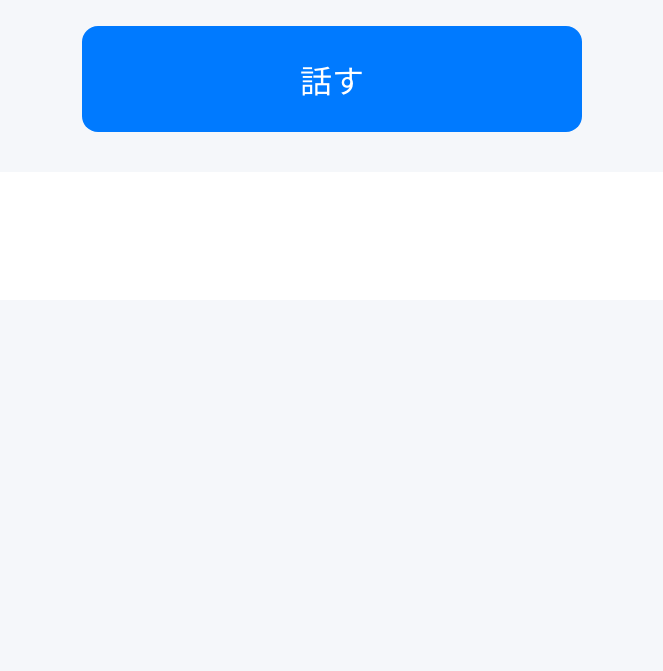
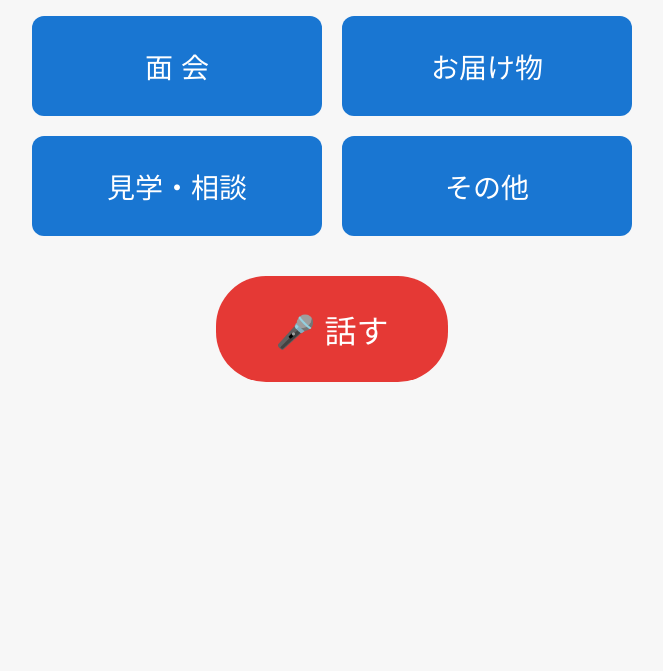
Before and after one commit to tbt3221/reception-mvp, a plain HTML site: page index.html in a window 1280 px wide. Shown: the part 129-800 px from the top of the page, without its empty margins (308-971 px from the left). Drawn offline with Linux system fonts and the light colour scheme.

Commit message:
index.html

```diff
--- a/index.html
+++ b/index.html
@@ -7,69 +7,96 @@
 
   <style>
     body {
-      font-family: "Hiragino Kaku Gothic ProN", "Noto Sans JP", sans-serif;
+      font-family: sans-serif;
       text-align: center;
-      background: #f5f7fa;
       padding: 40px 20px;
+      background: #f7f7f7;
     }
 
     h1 {
       font-size: 32px;
-      margin-bottom: 40px;
+      margin-bottom: 30px;
     }
 
-    button {
-      width: 90%;
-      max-width: 500px;
-      font-size: 32px;
-      padding: 30px;
-      border-radius: 16px;
-      border: none;
-      background: #007aff;
-      color: #fff;
-      cursor: pointer;
+    .buttons {
+      display: grid;
+      grid-template-columns: 1fr 1fr;
+      gap: 20px;
+      max-width: 600px;
+      margin: 0 auto 40px;
     }
 
-    button:active {
-      background: #005fcc;
+    .btn {
+      font-size: 28px;
+      padding: 30px 10px;
+      border-radius: 12px;
+      border: none;
+      background: #1976d2;
+      color: white;
+    }
+
+    .btn:active {
+      background: #125aa0;
+    }
+
+    .mic-btn {
+      font-size: 32px;
+      padding: 30px 60px;
+      border-radius: 50px;
+      border: none;
+      background: #e53935;
+      color: white;
     }
 
     #result {
-      margin-top: 40px;
-      font-size: 28px;
-      background: #ffffff;
-      padding: 24px;
-      border-radius: 12px;
-      min-height: 80px;
+      margin-top: 30px;
+      font-size: 24px;
+      color: #333;
+      min-height: 2em;
     }
 
     #status {
       margin-top: 20px;
-      font-size: 24px;
-      font-weight: bold;
+      font-size: 22px;
+      color: green;
+      min-height: 1.5em;
     }
-
-    .status-wait { color: #007aff; }
-    .status-success { color: #2e7d32; }
-    .status-error { color: #c62828; }
   </style>
 </head>
-
 <body>
 
-  <h1>ご用件をお話しください</h1>
+  <h1>ご用件を選ぶか、話してください</h1>
 
-  <button onclick="startSpeech()">話す</button>
+  <!-- ボタン選択 -->
+  <div class="buttons">
+    <button class="btn" onclick="sendPreset('面会に来ました')">面 会</button>
+    <button class="btn" onclick="sendPreset('お届け物です')">お届け物</button>
+    <button class="btn" onclick="sendPreset('見学・相談です')">見学・相談</button>
+    <button class="btn" onclick="startSpeech()">その他</button>
+  </div>
+
+  <!-- 音声 -->
+  <button class="mic-btn" onclick="startSpeech()">🎤 話す</button>
 
   <div id="result"></div>
   <div id="status"></div>
 
 <script>
-    let clearTimer;
+  let clearTimer = null;
+
+  function showResult(text) {
+    document.getElementById('result').innerText = text;
+
+    // 30秒後に自動消去（個人情報対策）
+    if (clearTimer) clearTimeout(clearTimer);
+    clearTimer = setTimeout(() => {
+      document.getElementById('result').innerText = '';
+    }, 30000);
+  }
 
   function startSpeech() {
     if (!('webkitSpeechRecognition' in window)) {
-        alert('この端末は音声入力に対応していません');
+      alert('このブラウザは音声入力に対応していません');
       return;
     }
 
@@ -78,28 +105,32 @@
     recognition.interimResults = false;
     recognition.continuous = false;
 
-      setStatus('聞き取り中...', 'status-wait');
-      document.getElementById('result').innerText = '';
+    document.getElementById('status').innerText = '聞き取り中...';
 
     recognition.start();
 
     recognition.onresult = function(event) {
       const text = event.results[0][0].transcript;
-        document.getElementById('result').innerText = text;
-
+      showResult(text);
       sendToN8n(text);
-        autoClear();
     };
 
     recognition.onerror = function() {
-        setStatus('音声認識に失敗しました', 'status-error');
+      document.getElementById('status').innerText = '音声認識に失敗しました';
     };
+  }
+
+  function sendPreset(text) {
+    showResult(text);
+    sendToN8n(text);
   }
 
   function sendToN8n(text) {
     fetch('https://n8n.srv1050188.hstgr.cloud/webhook/reception', {
       method: 'POST',
-        headers: { 'Content-Type': 'application/json' },
+      headers: {
+        'Content-Type': 'application/json'
+      },
       body: JSON.stringify({
         message: text,
         source: 'reception-ipad',
@@ -107,25 +138,11 @@
       })
     })
     .then(() => {
-        setStatus('スタッフに送信しました', 'status-success');
+      document.getElementById('status').innerText = 'スタッフに通知しました';
     })
     .catch(() => {
-        setStatus('送信に失敗しました', 'status-error');
+      document.getElementById('status').innerText = '送信に失敗しました';
     });
-    }
-
-    function setStatus(text, className) {
-      const status = document.getElementById('status');
-      status.innerText = text;
-      status.className = className;
-    }
-
-    function autoClear() {
-      clearTimeout(clearTimer);
-      clearTimer = setTimeout(() => {
-        document.getElementById('result').innerText = '';
-        document.getElementById('status').innerText = '';
-      }, 15000); // 15秒後に自動消去
   }
 </script>
 
```
Lines whose indentation alone changed are shown as unchanged.
